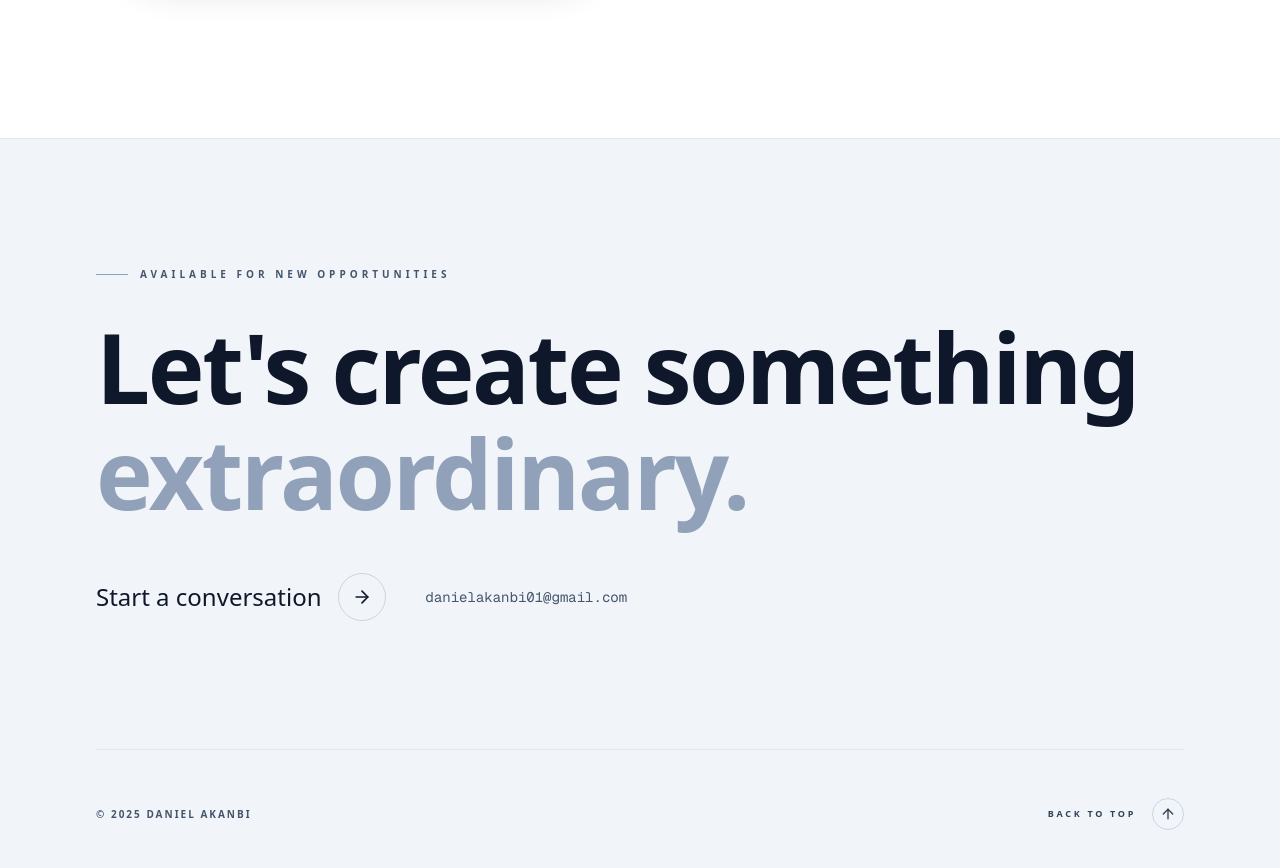
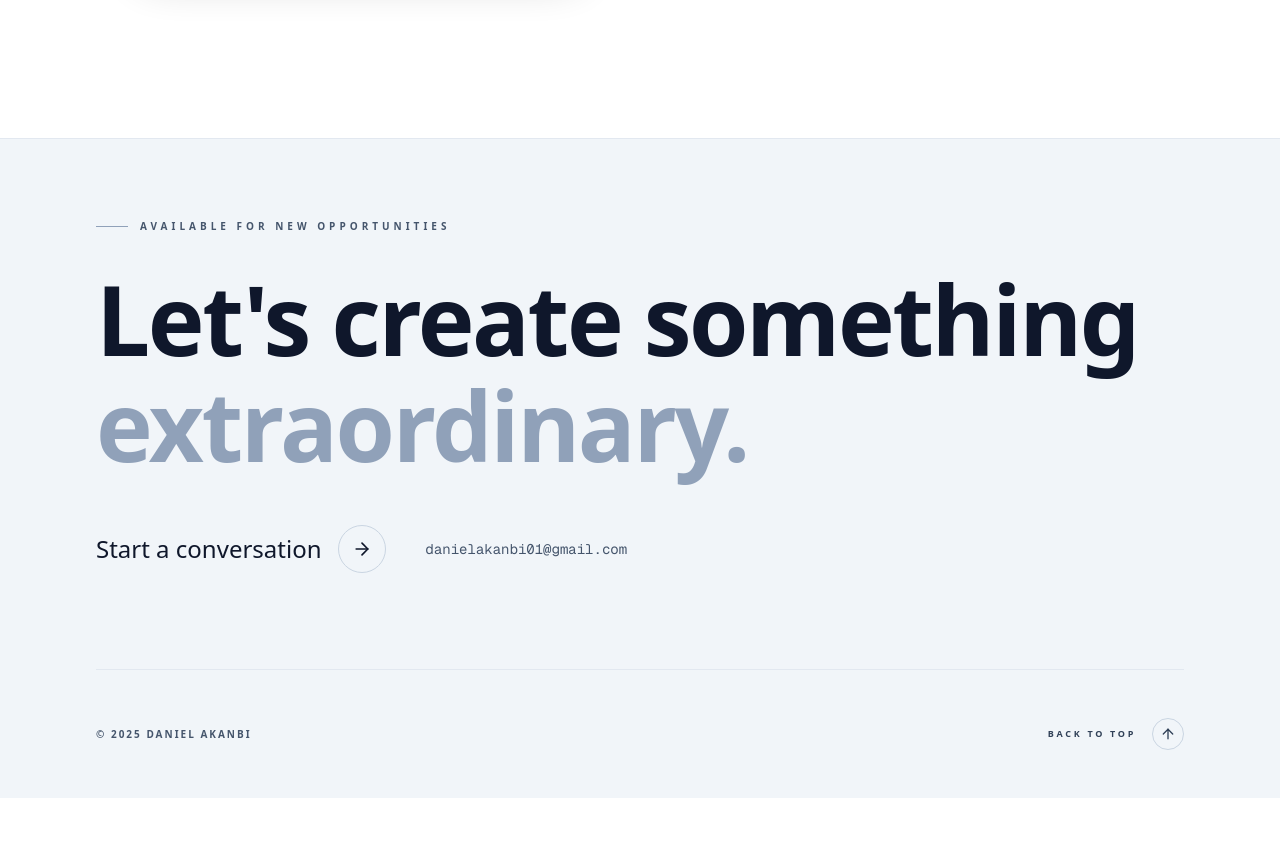
Before and after one commit to Daniel-Xtra/portfolio-v3, a Next.js app: page / in a window 1280 px wide. Shown: the part 4560-5428 px from the top of the page. After the commit the page ends 5358 px from the top, so only its background shows below. Built offline with nearby package versions, Linux system fonts and the light colour scheme.

Commit message:
reduced margin

```diff
--- a/src/components/Footer.tsx
+++ b/src/components/Footer.tsx
@@ -9,10 +9,10 @@ export function Footer() {
   return (
     <footer
       id="contact"
-      className="relative bg-slate-100 dark:bg-[#0f172a] text-slate-900 dark:text-white pt-32 pb-12 overflow-hidden border-t border-slate-200 dark:border-slate-800"
+      className="relative bg-slate-100 dark:bg-[#0f172a] text-slate-900 dark:text-white pt-24 sm:pt-32 lg:pt-20 pb-12 overflow-hidden border-t border-slate-200 dark:border-slate-800"
     >
       <div className="max-w-[1400px] mx-auto px-6 sm:px-12 lg:px-24 relative z-10">
-        <div className="mb-32">
+        <div className="mb-24">
           <motion.div
             initial={{ opacity: 0, y: 30 }}
             whileInView={{ opacity: 1, y: 0 }}
--- a/src/components/Hero.tsx
+++ b/src/components/Hero.tsx
@@ -5,8 +5,7 @@ import { Github, Linkedin, Twitter, Mail } from "lucide-react";
 
 export function Hero() {
   return (
-    <section className="relative min-h-[100dvh] flex flex-col justify-center pt-24 sm:pt-32 lg:pt-20 pb-20 overflow-hidden bg-background">
-      {/* Background decoration - subtle, solid, professional */}
+    <section className="relative lg:min-h-[100dvh] flex flex-col justify-center pt-24 sm:pt-32 lg:pt-20 pb-20 overflow-hidden bg-background">
       <div className="absolute top-0 right-0 w-1/3 h-full bg-slate-50 dark:bg-slate-900/50 -z-10 hidden lg:block border-l border-slate-100 dark:border-slate-800/50"></div>
 
       <div className="max-w-[1400px] mx-auto px-6 sm:px-12 lg:px-24 w-full grid grid-cols-1 lg:grid-cols-12 gap-12 lg:gap-24 items-center">
```
